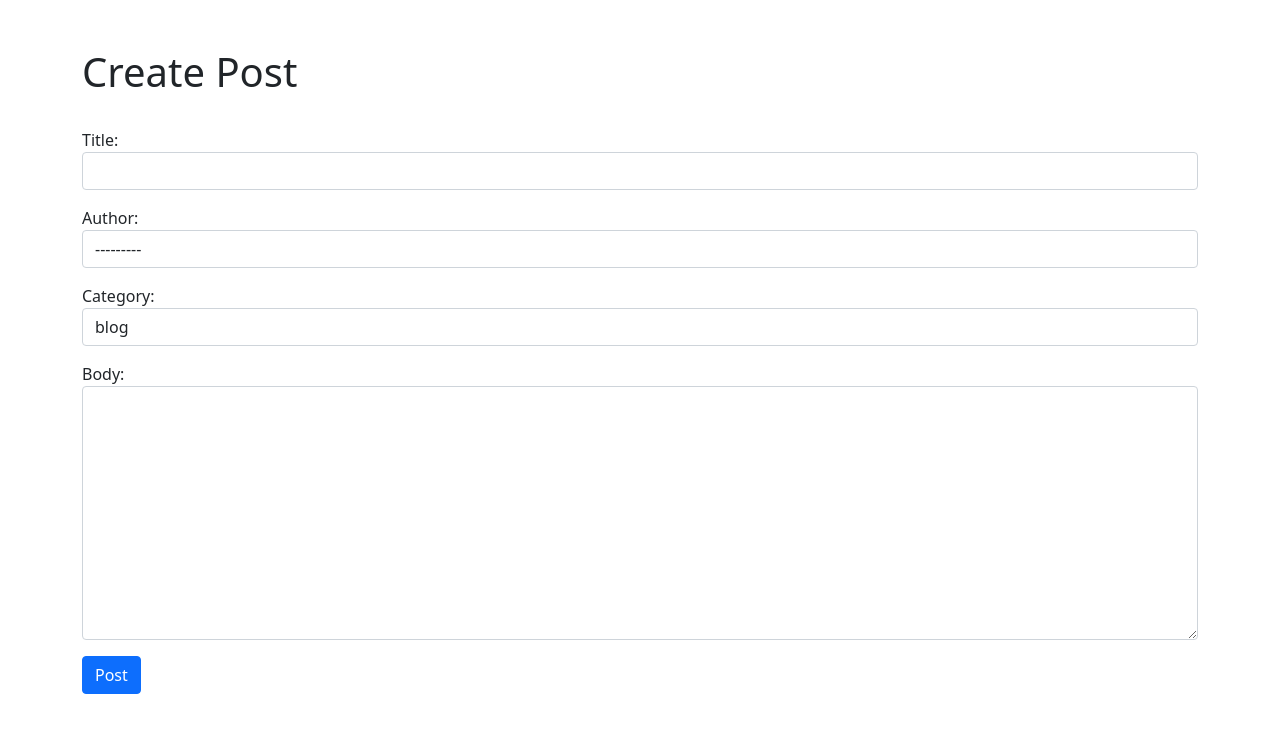
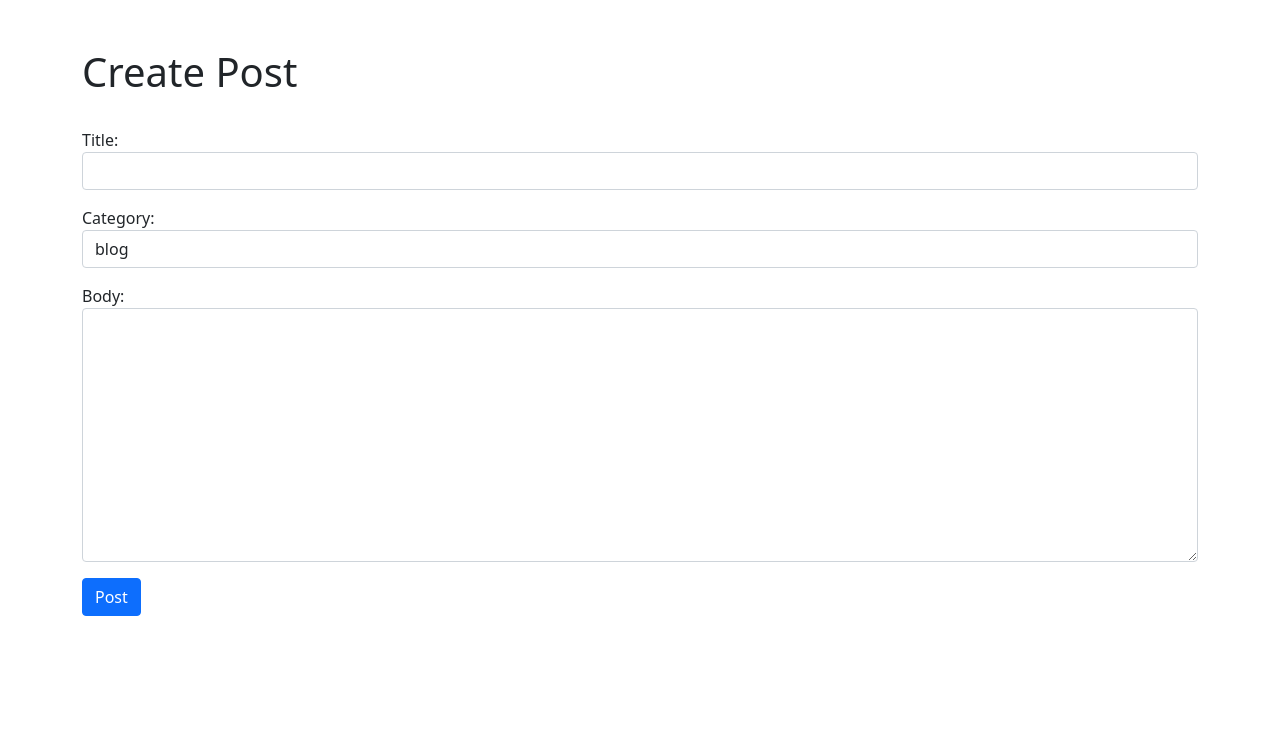
Before and after one commit to salmansiddik19/Blog, a Django app: page /add_post in a window 1280 px wide. Shown: the part 56-800 px from the top of the page. Run offline with Django 3.2, Linux system fonts and the light colour scheme; a user stored in the database is signed in; data comes from the database, SQL or seed files in the repository; both versions use the stored data as it was after the commit; parts of the project's set-up code (start-up, migrations or seed data) failed here and were passed over.

Commit message:
upto permission

```diff
--- a/post/forms.py
+++ b/post/forms.py
@@ -16,7 +16,7 @@ class PostForm(forms.ModelForm):
         fields = ('title', 'author', 'category', 'body')
         widgets = {
             'title': forms.TextInput(attrs={'class': 'form-control'}),
-            'author': forms.Select(attrs={'class': 'form-control'}),
+            'author': forms.TextInput(attrs={'class': 'form-control', 'value': '', 'id': 'current_user', 'type': 'hidden'}),
             'category': forms.Select(choices=choice_list, attrs={'class': 'form-control'}),
             'body': forms.Textarea(attrs={'class': 'form-control'}),
         }
--- a/post/templates/add_post.html
+++ b/post/templates/add_post.html
@@ -16,6 +16,10 @@ Create a blog post
         <button class="btn btn-primary">Post</button>
     </form>
 </div>
+<script>
+    var user_id = "{{ user.id }}";
+    document.getElementById("current_user").value = user_id
+</script>
 {% else %}
 You are not logged in...
 {% endif %}
```
Also changed, not shown: db.sqlite3.
